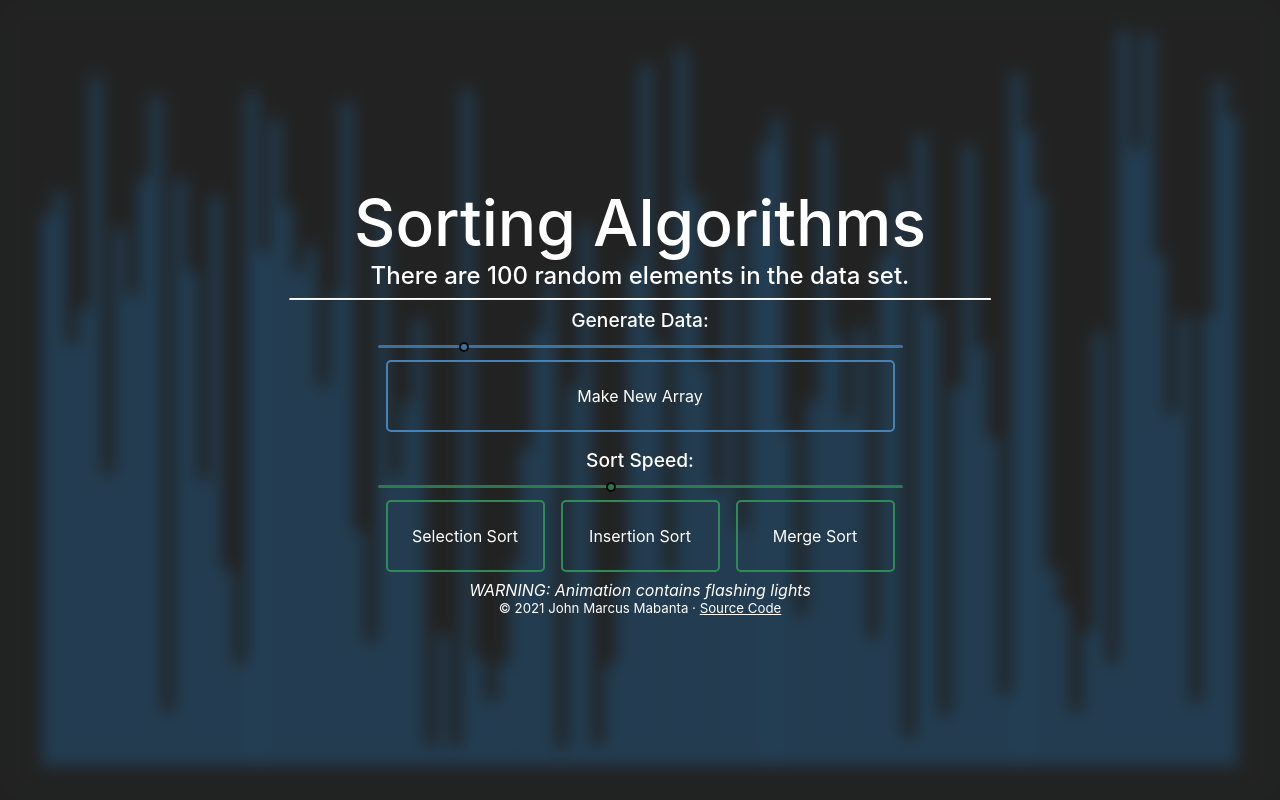
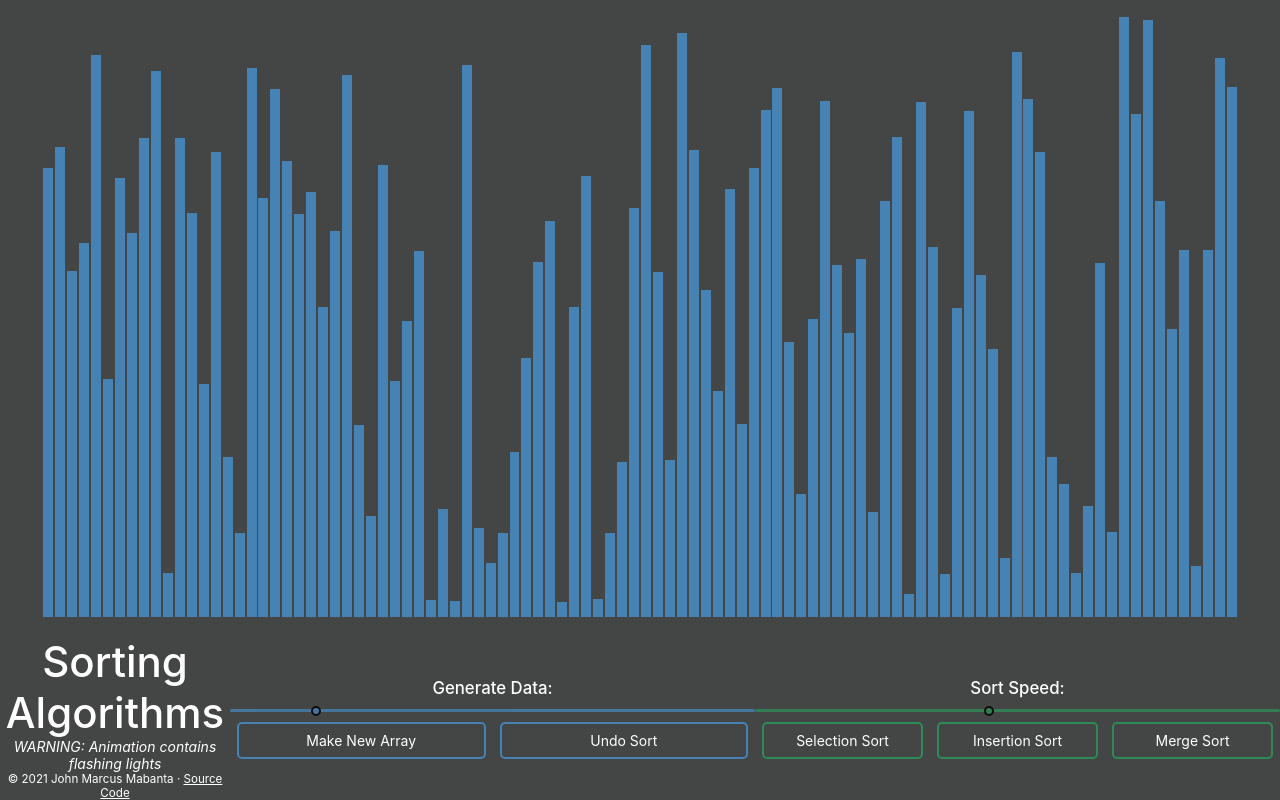
Before and after one commit to jmmabanta/sort-algo, a React (Create React App) app: page / in a window 1280 px wide. Built offline with nearby package versions, Linux system fonts and the light colour scheme.

Commit message:
Converted layout to a simpler design

```diff
--- a/src/App.tsx
+++ b/src/App.tsx
@@ -13,12 +13,26 @@ const App = () => {
 
   return (
     <div id="app">
+      <div id="display">
+        <DataSetDisplay dataSet={dataState.dataSet} />
+      </div>
       <div id="inputs" className="show">
-        <h1>Sorting Algorithms</h1>
-        <h2>
-          There are {dataState.dataSet.length} random elements in the data set.
-        </h2>
-        <hr />
+        <div>
+          <h1>Sorting Algorithms</h1>
+          <h4>
+            <i>WARNING: Animation contains flashing lights</i>
+          </h4>
+          <h5>
+            © 2021 John Marcus Mabanta ·{' '}
+            <a
+              href="https://github.com/jmmabanta/sort-algo"
+              target="_blank"
+              rel="noopener noreferrer"
+            >
+              Source Code
+            </a>
+          </h5>
+        </div>
         <DataSetSize
           dataSize={dataState}
           isDisabled={animState.animating}
@@ -30,22 +44,6 @@ const App = () => {
           isDisabled={animState.animating}
           isSorted={animState.isSorted}
         />
-        <h4>
-          <i>WARNING: Animation contains flashing lights</i>
-        </h4>
-        <h5>
-          © 2021 John Marcus Mabanta ·{' '}
-          <a
-            href="https://github.com/jmmabanta/sort-algo"
-            target="_blank"
-            rel="noopener noreferrer"
-          >
-            Source Code
-          </a>
-        </h5>
-      </div>
-      <div id="display">
-        <DataSetDisplay dataSet={dataState.dataSet} />
       </div>
     </div>
   );
--- a/src/components/DataSetDisplay.tsx
+++ b/src/components/DataSetDisplay.tsx
@@ -2,7 +2,7 @@ interface DataSetProps {
   dataSet: number[];
 }
 
-const MAX_HEIGHT = 92;
+const MAX_HEIGHT = 75;
 
 // Both calculateHeight and calculateWidth are used for CSS styling
 // Measured in vh and vw
--- a/src/components/sort/SortAnimator.ts
+++ b/src/components/sort/SortAnimator.ts
@@ -1,4 +1,4 @@
-import React, { useEffect, useState } from 'react';
+import React, { useState } from 'react';
 
 import { calculateHeight } from '../DataSetDisplay';
 
@@ -28,19 +28,6 @@ const SortAnimator = (dataSet: number[]) => {
   const resetSorted = () => {
     setIsSorted(false);
   };
-
-  //Hides all forms of user interaction with the data set during animation
-  useEffect(() => {
-    const userInputs = document.getElementById('inputs') as HTMLElement;
-    const display = document.getElementById('display') as HTMLElement;
-    if (animating) {
-      userInputs.className = 'hide';
-      display.className = 'unblur';
-    } else {
-      userInputs.className = 'show';
-      display.className = 'blur';
-    }
-  }, [animating]);
 
   const sortData = (algorithm?: AlgorithmType) => {
     switch (algorithm) {
--- a/src/components/sort/SortDataInputs.tsx
+++ b/src/components/sort/SortDataInputs.tsx
@@ -9,12 +9,7 @@ interface ButtonProps {
 
 const SortDataButtons = (props: ButtonProps) => {
   return (
-    <div
-      className="input_section sort_section"
-      style={{
-        display: props.isSorted ? 'none' : 'inline'
-      }}
-    >
+    <div className="input_section sort_section">
       <h3>Sort Speed:</h3>
       <input
         type="range"
--- a/src/index.css
+++ b/src/index.css
@@ -1,7 +1,5 @@
 :root {
   --transition-time: 0.25s;
-  --blur-ammount: 0.5em;
-  --blur-brightness: 50%;
   --bar-color: steelblue;
   --sort-button-color: seagreen;
 }
@@ -11,7 +9,7 @@ html {
 }
 
 h1 {
-  font-size: 4rem;
+  font-size: 3rem;
   font-weight: 500;
 }
 
@@ -33,14 +31,14 @@ h5 {
   font-weight: 400;
 }
 
-@media only screen and (max-width: 1024px),
-  only screen and (max-height: 640px) {
+@media only screen and (max-width: 1280px),
+  only screen and (max-height: 720px) {
   html {
     font-size: 14px;
   }
 }
 
-@media only screen and (max-width: 640px), only screen and (max-height: 480px) {
+@media only screen and (max-width: 960px), only screen and (max-height: 640px) {
   html {
     font-size: 12px;
   }
@@ -69,12 +67,13 @@ body {
   -moz-osx-font-smoothing: grayscale;
   font-weight: 350;
   color: white;
-  background-color: #202020;
+  background-color: #444545;
 }
 
 #app {
   position: absolute;
   display: flex;
+  flex-direction: column;
   width: 100%;
   height: 100%;
   align-items: center;
@@ -84,17 +83,11 @@ body {
 
 /* INPUT FIELD */
 #inputs {
-  animation: fadeIn var(--transition-time) linear;
   z-index: 1;
-  position: absolute;
-  height: 90vh;
-  max-height: 480px;
-  width: 90vw;
-  max-width: 700px;
+  width: 100vw;
   display: flex;
-  flex-direction: column;
   align-items: center;
-  justify-content: center;
+  justify-content: space-evenly;
 }
 
 hr {
@@ -108,25 +101,6 @@ hr {
   color: inherit;
 }
 
-@keyframes fadeIn {
-  from {
-    opacity: 0;
-  }
-  to {
-    opacity: 1;
-  }
-}
-
-.hide {
-  opacity: 0;
-  transition: opacity var(--transition-time) linear;
-}
-
-.show {
-  opacity: 1;
-  transition: opacity var(--transition-time) linear;
-}
-
 .input_section {
   margin-top: 1vh;
   width: 75%;
@@ -136,32 +110,11 @@ hr {
 /* DATA BARS */
 #display {
   background-color: #444545;
-  animation: initialBlur var(--transition-time) linear;
-  position: absolute;
   width: 100%;
-  height: 100%;
+  height: 80%;
   display: flex;
   align-items: center;
   justify-content: center;
-}
-
-@keyframes initialBlur {
-  from {
-    filter: blur(0em) brightness(0%);
-  }
-  to {
-    filter: blur(var(--blur-ammount)) brightness(var(--blur-brightness));
-  }
-}
-
-.blur {
-  filter: blur(var(--blur-ammount)) brightness(var(--blur-brightness));
-  transition: filter var(--transition-time) linear;
-}
-
-.unblur {
-  filter: blur(0em) brightness(100%);
-  transition: filter var(--transition-time) linear;
 }
 
 .data_bar {
@@ -186,7 +139,7 @@ hr {
   font-family: inherit;
   font-size: 1rem;
   border-radius: 5px;
-  padding: 3vh 0;
+  padding: 1vh 0;
   transition: 0.2s;
   -webkit-transition: 0.2s;
 }
@@ -197,10 +150,6 @@ hr {
 
 .array_button :hover {
   background-color: var(--bar-color);
-}
-
-.array_button :disabled {
-  display: none;
 }
 
 .sort_button button {
@@ -228,10 +177,6 @@ hr {
   opacity: 0.8;
   -webkit-transition: 0.2s;
   transition: 0.2s;
-}
-
-.slider:disabled {
-  display: none;
 }
 
 .slider::-webkit-slider-thumb {
```
